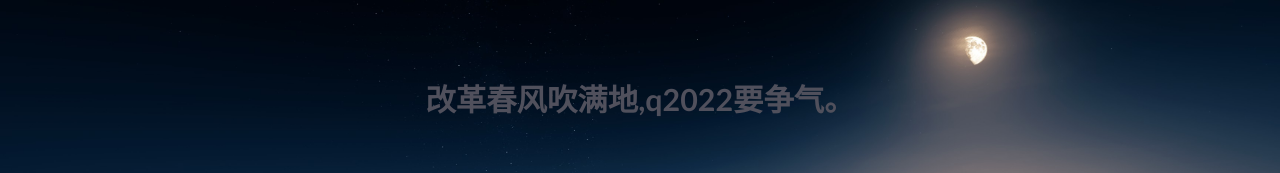
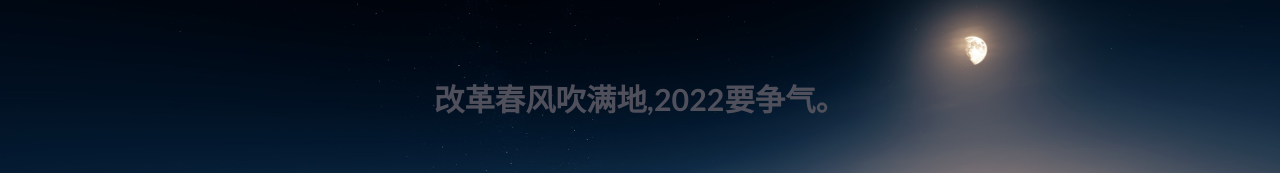
Before and after one commit to mch0307/mch0307.github.io, a plain HTML site: page index.html in a window 1280 px wide. Shown: the part 301-474 px from the top of the page. Drawn offline with Linux system fonts and the light colour scheme.

Commit message:
Site updated: 2022-02-21 17:12:09

```diff
--- a/index.html
+++ b/index.html
@@ -21,7 +21,7 @@
     <script id="hexo-configurations">
     let KEEP = window.KEEP || {};
     KEEP.hexo_config = {"hostname":"example.com","root":"/","language":"zh-CN"};
-    KEEP.theme_config = {"toc":{"enable":false,"number":false,"expand_all":false,"init_open":false},"style":{"primary_color":"#0066CC","avatar":"/images/avatar.svg","favicon":"/images/logo.svg","article_img_align":"left","left_side_width":"260px","content_max_width":"920px","hover":{"shadow":false,"scale":false},"first_screen":{"enable":true,"background_img":"/images/bgB.jpg","description":"改革春风吹满地,q2022要争气。"},"scroll":{"progress_bar":{"enable":false},"percent":{"enable":false}}},"local_search":{"enable":false,"preload":false},"code_copy":{"enable":false,"style":"default"},"pjax":{"enable":false},"lazyload":{"enable":false},"version":"3.4.5"};
+    KEEP.theme_config = {"toc":{"enable":false,"number":false,"expand_all":false,"init_open":false},"style":{"primary_color":"#0066CC","avatar":"/images/avatar.svg","favicon":"/images/logo.svg","article_img_align":"left","left_side_width":"260px","content_max_width":"920px","hover":{"shadow":false,"scale":false},"first_screen":{"enable":true,"background_img":"/images/bgB.jpg","description":"改革春风吹满地,2022要争气。"},"scroll":{"progress_bar":{"enable":false},"percent":{"enable":false}}},"local_search":{"enable":false,"preload":false},"code_copy":{"enable":false,"style":"default"},"pjax":{"enable":false},"lazyload":{"enable":false},"version":"3.4.5"};
     KEEP.language_ago = {"second":"%s 秒前","minute":"%s 分钟前","hour":"%s 小时前","day":"%s 天前","week":"%s 周前","month":"%s 个月前","year":"%s 年前"};
   </script>
 <meta name="generator" content="Hexo 5.4.0"></head>
@@ -41,7 +41,7 @@
         <div class="first-screen-container flex-center fade-in-down-animation">
     <div class="content flex-center">
         <div class="description">
-            改革春风吹满地,q2022要争气。
+            改革春风吹满地,2022要争气。
         </div>
 
     </div>
```
Also changed, not shown: 2021/12/08/hello-world/index.html (+1 -1 lines), archives/2021/12/index.html (+1 -1 lines), archives/2021/index.html (+1 -1 lines), archives/index.html (+1 -1 lines).
